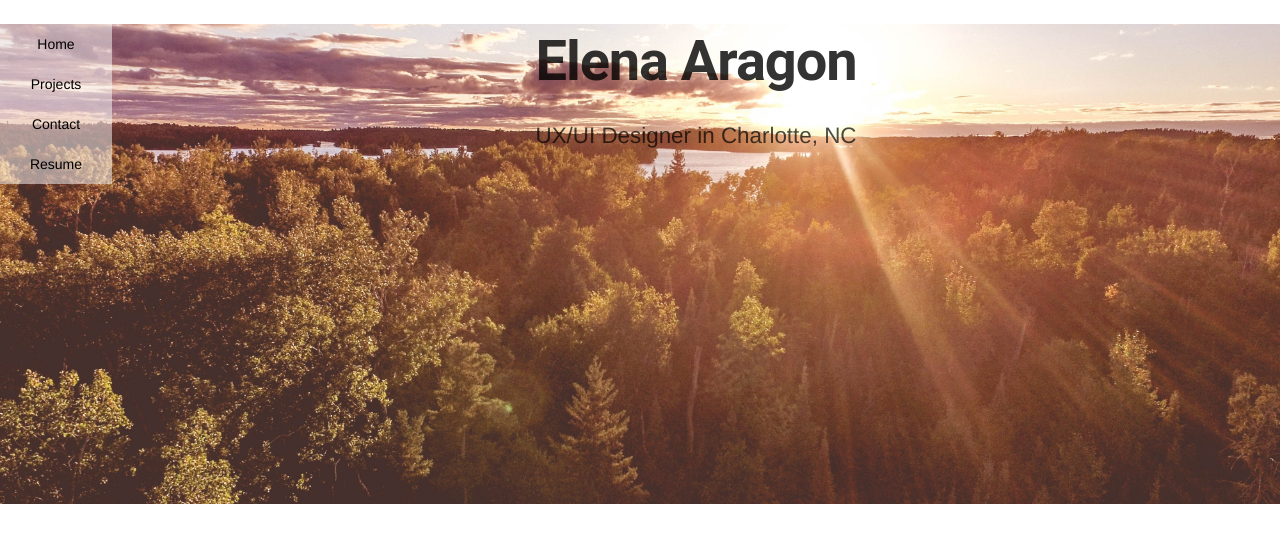
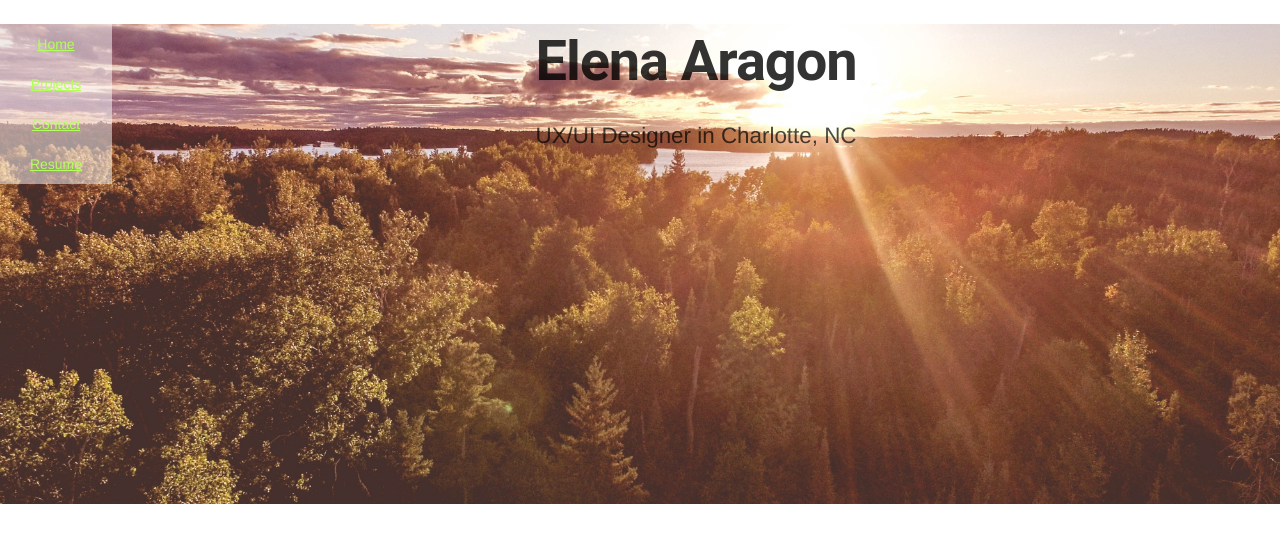
Before and after one commit to earagon16/earagon16.github.io, a plain HTML site: page index.html in a window 1280 px wide. Shown: the top 538 px of the page. Drawn offline with nearby package versions, Linux system fonts and the light colour scheme.

Commit message:
Added Nav Links

```diff
--- a/index.html
+++ b/index.html
@@ -16,10 +16,10 @@
 
     <header class="mdl-layout_header mdl-layout_header--transparent">
       <ul class="navigation">
-        <li>Home</li>
-        <li>Projects</li>
-        <li>Contact</li>
-        <li>Resume</li>
+        <li><a href="https://home-link-here.com">Home</a></li>
+        <li><a href="https://projects-link-here.com">Projects</a></li>
+        <li><a href="https://contact-link-here.com">Contact</a></li>
+        <li><a href="https://resume-link-here.com">Resume</a></li>
       </ul>
       <h1>Elena Aragon</h1>
       <p class="slogan">UX/UI Designer in Charlotte, NC</p>
```
